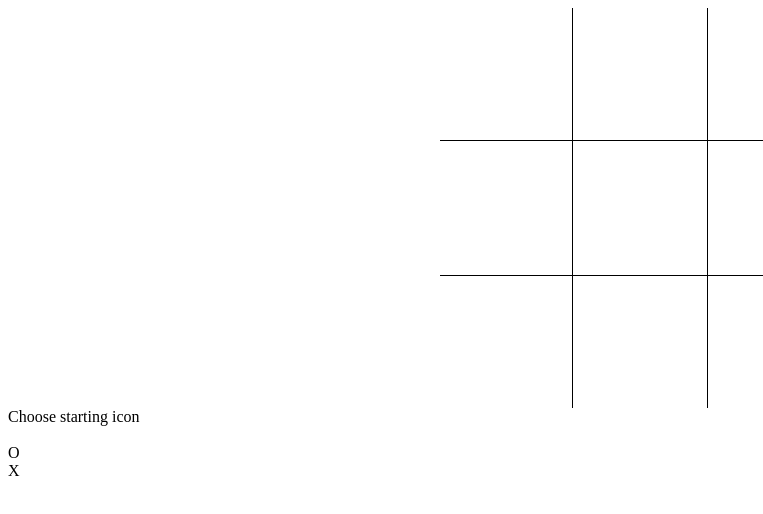
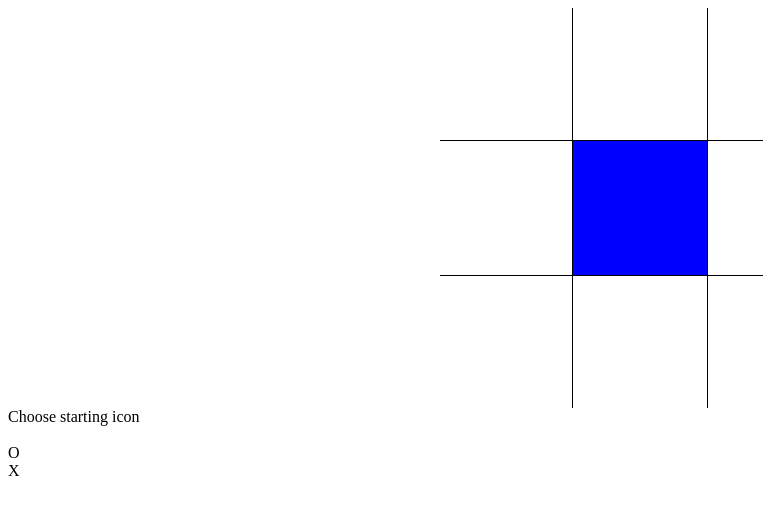
Before and after one commit to PatrikRasch/tic-tac-toe, a plain HTML site: page index.html in a window 1280 px wide. Both pictures are taken after a click on the element 640 px from the left and 208 px from the top of the page. Shown: the whole page, without its empty margins (0-763 px from the left). Drawn offline with Linux system fonts and the light colour scheme.

Commit message:
Base game now works and displays colours upon click. Checking for wins, ties and losses not implemented.

```diff
--- a/script.js
+++ b/script.js
@@ -6,6 +6,87 @@ const gameboard = (function () {
 })();
 
 const plays = gameboard.playingField;
+
+const gameboardContainer = document.querySelector(".gameboard-container");
+const board = document.querySelector(".gameboard");
+
+const renderGameboard = (function () {
+    function addElements() {
+        for (i = 0; i < plays.length; i++) {
+            const temp = document.createElement("div");
+            temp.textContent = ""
+            plays[i] = temp.textContent;
+            temp.id = (plays[i] + (i + 1));
+            board.appendChild(temp);
+            temp.classList.add("spot");
+        }
+    }
+    return { addElements: addElements }
+})();
+
+const game = (function () {
+    function boardClicked() {
+        let yourTurn = true;
+        board.addEventListener("click", (e) => {
+            // console.log(e.target.id)
+            if (e.target.classList.contains("disabled")) { return }
+            if (yourTurn == true) {
+                e.target.classList.add("x")
+                e.target.classList.add("disabled")
+                yourTurn = false;
+            } else {
+                e.target.classList.add("o")
+                e.target.classList.add("disabled")
+                yourTurn = true;
+            }
+        })
+    }
+    xState: [];
+    oState: [];
+    winningStates: [
+        ['0', '1', '2'],
+        ['3', '4', '5'],
+        ['6', '7', '8'],
+
+        ['0', '4', '8'],
+        ['2', '4', '6'],
+
+        ['0', '3', '6'],
+        ['1', '4', '7'],
+        ['2', '5', '8'],
+    ]
+    return { boardClicked: boardClicked }
+})();
+
+game.boardClicked();
+
+const playerFactory = (name, number) => {
+    return {
+        name,
+        number,
+        greetPlayer() {
+            console.log("Hello " + name + ". You are player " + number);
+        }
+    }
+};
+
+const player1 = playerFactory("Patrik", 1);
+player1.greetPlayer();
+
+const player2 = playerFactory("Annabelle", 2);
+player2.greetPlayer();
+
+const playerClicks = (player1, player2) => {
+
+}
+
+// const spotClicked = renderGameboard.addElements;
+
+// const playersClick = (function () {
+//     function clickSpot() {
+
+//     }
+// })();
 
 // let bro = plays.map(function (_, i) {
 //     let el = document.createElement("div");
@@ -19,30 +100,9 @@ const plays = gameboard.playingField;
 // console.log(el.textContent);
 // return el;
 
-const gameboardContainer = document.querySelector(".gameboard-container");
-const board = document.querySelector(".gameboard");
-// gameboardContainer.append(board)
 
-const renderGameboard = (function () {
-    function addElements() {
-        for (i = 0; i < plays.length; i++) {
-            const temp = document.createElement("div");
-            temp.textContent = ""
-            // Math.random() < 0.5 ? "X" : "O";
-            plays[i] = temp.textContent;
-            temp.id = ("id-text" + plays[i] + (i + 1));
-            board.appendChild(temp);
-            // temp.classList.add("gameboard");
-            temp.classList.add("spot");
-            temp.addEventListener("click", (e) => {
-                console.log(temp.id)
-            })
-        }
-        console.log(plays);
-        // return numberedArray
-    }
-    return { addElements: addElements, }
-})();
+
+
 
 const renderedGameboard = renderGameboard.addElements();
 // console.log(renderGameboard.addElements);
@@ -84,27 +144,6 @@ const renderedGameboard = renderGameboard.addElements();
 // )();
 // renderGameboard.render();
 
-const gameboardClicked = (function () {
-    clicked = function () {
-
-    }
-})();
-
-const playerFactory = (name, number) => {
-    return {
-        name,
-        number,
-        greetPlayer() {
-            console.log("Hello " + name + ". You are player " + number);
-        }
-    }
-};
-
-const player1 = playerFactory("Patrik", 1);
-player1.greetPlayer();
-
-const player2 = playerFactory("Annabelle", 2);
-player2.greetPlayer();
 
 
 // 2. You're going to store the gameboard as an array inside of a Gameboard object, so start there! Your players are also going to be stored in objects. and you're probably going to want an object to control the flow of the game itself.
--- a/styles.css
+++ b/styles.css
@@ -42,6 +42,23 @@
     height: 100%;
 }
 
+.disabled {
+    cursor: not-allowed;
+    /* pointer-events: none; */
+}
+
+.spot:not(.disabled):hover {
+    background-color: #eee;
+}
+
+.x {
+    background-color: blue;
+}
+
+.o {
+    background-color: red;
+}
+
 .spot:nth-child(2),
 .spot:nth-child(8) {
     border-right: 1px solid black;
```
